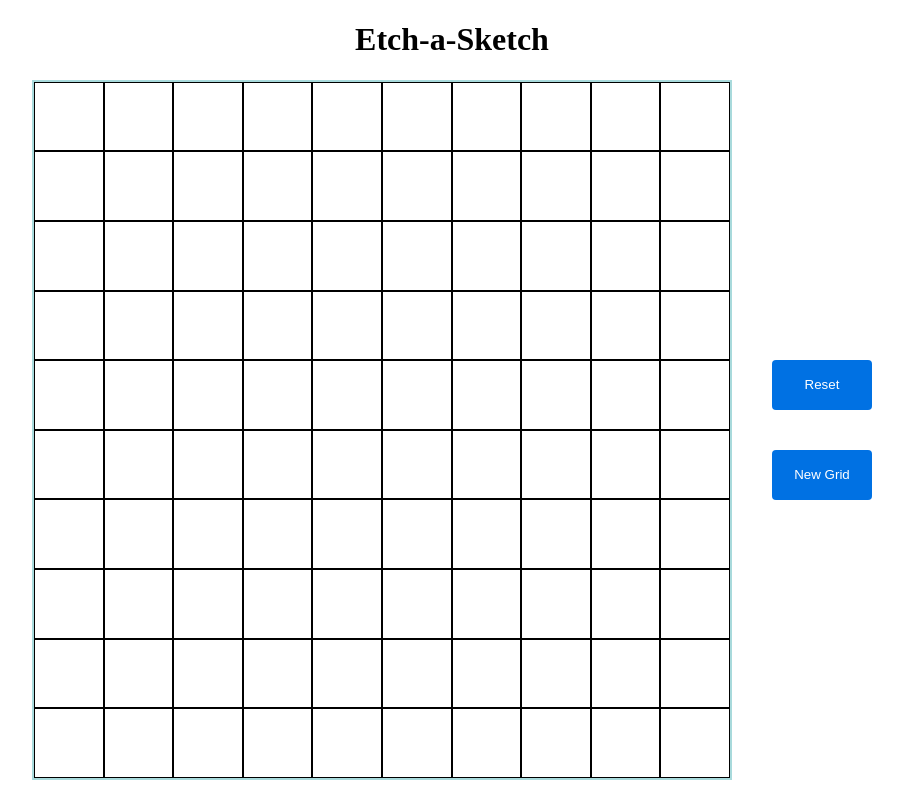
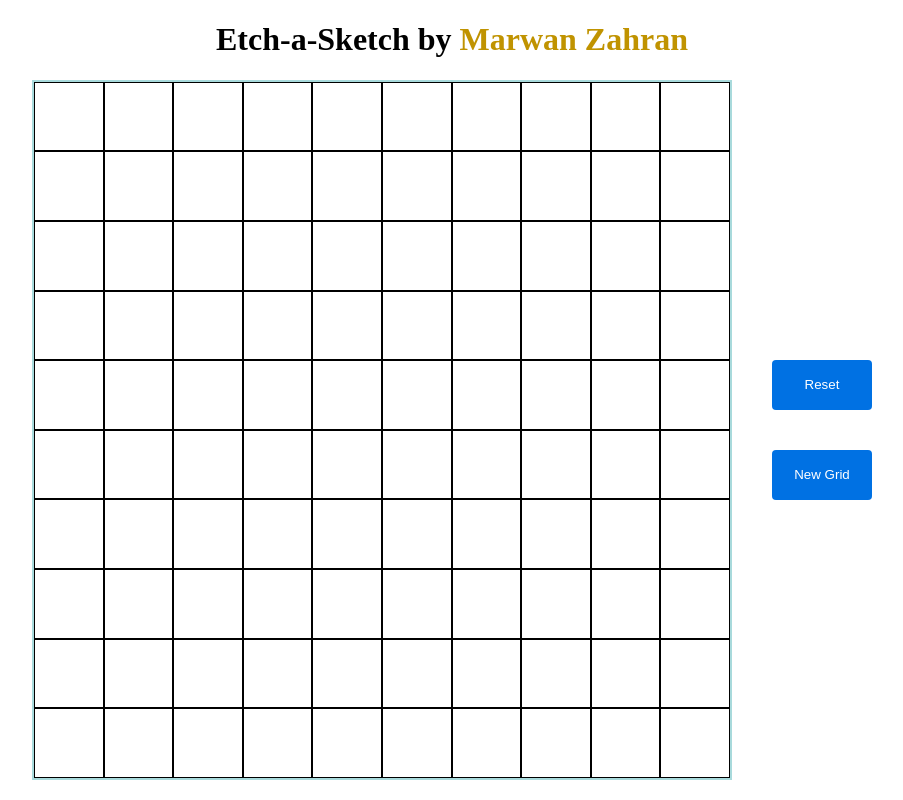
Before and after one commit to MarwanZahran25/Etch-a-Sketch, a plain HTML site: page index.html in a window 1280 px wide. Shown: the whole page, without its empty margins (188-1091 px from the left). Drawn offline with Linux system fonts and the light colour scheme.

Commit message:
added my name

```diff
--- a/index.html
+++ b/index.html
@@ -8,7 +8,7 @@
     <script src="./script.js" defer></script>
 </head>
 <body>
-    <h1>Etch-a-Sketch</h1>
+    <h1>Etch-a-Sketch by<span> Marwan Zahran</span></h1>
     <div class="big-container">
         <div class="container"> </div>
         <div class="btn-container">
--- a/styles.css
+++ b/styles.css
@@ -42,3 +42,6 @@ button{
     border: 1px solid rgba(0,0,0,0);
 
 }
+span{
+    color: #c09300ff;
+}
```
